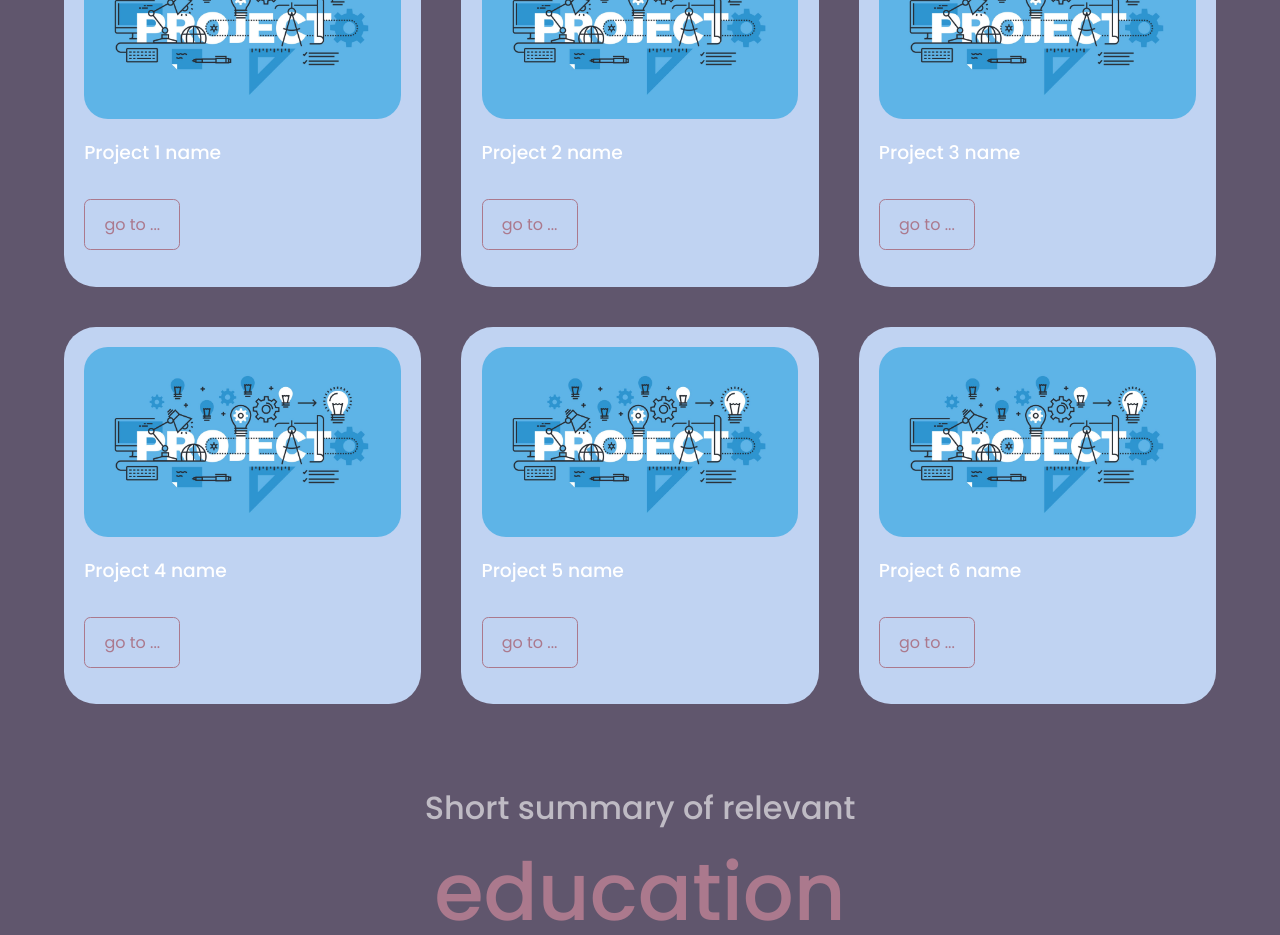
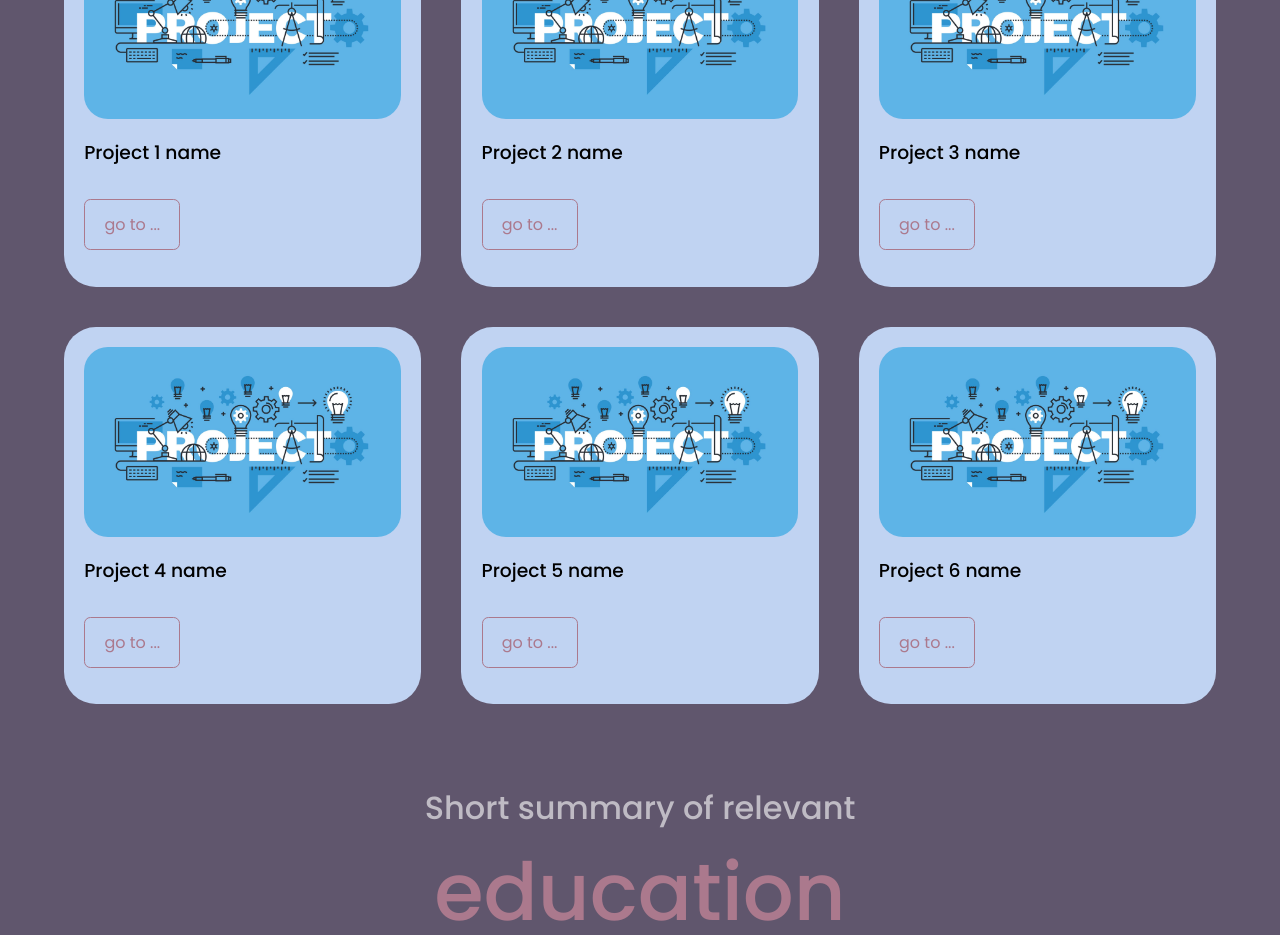
Before and after one commit to DeeKay81/About-Me-frontend, a React (Create React App) app: page /experience in a window 1280 px wide. Shown: the part 2820-3755 px from the top of the page. Built offline with nearby package versions, Linux system fonts and the light colour scheme.

Commit message:
projects second release

```diff
--- a/src/components/projects/Projects.css
+++ b/src/components/projects/Projects.css
@@ -24,6 +24,7 @@
 
 .projects__item h3 {
     margin: 1.2rem 0 2rem;
+    color: var(--color-black);
 }
 
 .projects__item-cta {
```
